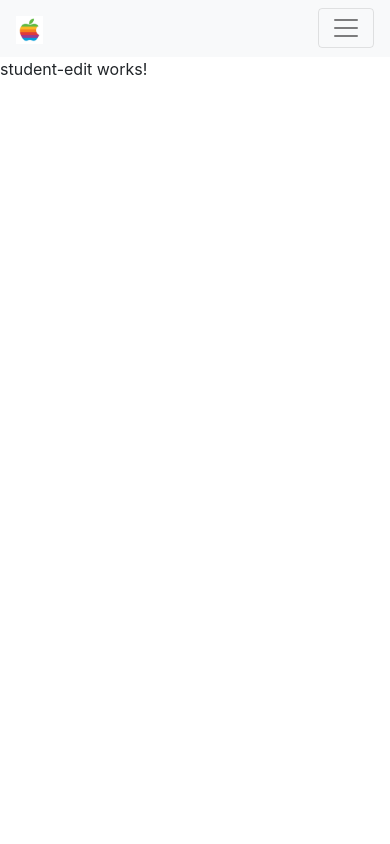
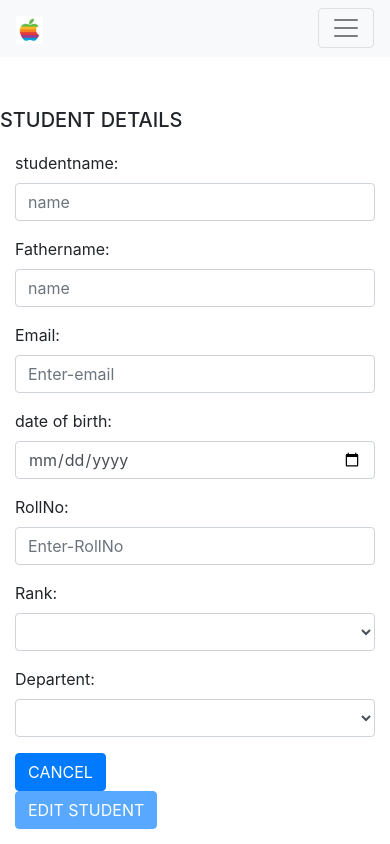
Before and after one commit to sivaiah1525/CrudOperation, an Angular app: page /student-edit in a window 390 px wide. Built offline with nearby package versions, Linux system fonts and the light colour scheme.

Commit message:
add sort in table

```diff
--- a/src/app/components/home/home.component.html
+++ b/src/app/components/home/home.component.html
@@ -119,9 +119,10 @@
                 <thead>
                     <tr>
                         <th scope="col">S.no</th>
-                        <th scope="col">Name</th>
-                        <th scope="col">MailId</th>
-                        <th scope="col">RollNo</th>
+                        <th scope="col" class="p-3"> Name <i class="fa fa-sort" (click)="pagesort()" style="font-size:30px; position: relative; top: 5px; cursor: pointer;"></i></th>
+                        <th scope="col">MailId </th>
+                        <th scope="col">RollNo
+                        </th>
                         <th scope="col"></th>
                     </tr>
                 </thead>
@@ -135,14 +136,26 @@
                             <div class="dropdown">
                                 <span data-toggle="dropdown"><h5 class="menuicon">ooo</h5></span>
                                 <div class="dropdown-menu">
-                                    <a class="dropdown-item" routerLink="/student-edit">EDIT</a>
-                                    <a class="dropdown-item" (click)="studentByIdDelet(x._id)">DELET</a>
+                                    <a class="dropdown-item" (click)="studentedit(x)">EDIT STUDENT</a>
+                                    <a class="dropdown-item" (click)="studentview(x)">VIEW STUDENT</a>
+                                    <a class="dropdown-item" (click)="studentByIdDelet(x._id)">DELET STUDENT</a>
                                 </div>
                             </div>
                         </td>
                     </tr>
                 </tbody>
             </table>
+
+            <!-- pagination  -->
+            <nav aria-label="Page navigation example">
+                <ul class="pagination">
+                    <li class="page-item"><a class="page-link" (click)="pagination(0)">Previous</a></li>
+                    <li class="page-item"><a class="page-link" (click)="pagination(2)">1</a></li>
+                    <li class="page-item"><a class="page-link" (click)="pagination(4)">2</a></li>
+                    <li class="page-item"><a class="page-link" (click)="pagination(6)">3</a></li>
+                    <li class="page-item"><a class="page-link" (click)="pagination(8)">Next</a></li>
+                </ul>
+            </nav>
         </div>
     </div>
 </div>
--- a/src/app/components/table/student-edit/student-edit.component.css
+++ b/src/app/components/table/student-edit/student-edit.component.css
@@ -0,0 +1,3 @@
+.form-control.form-group {
+    width: 100%;
+}
--- a/src/app/components/table/student-edit/student-edit.component.html
+++ b/src/app/components/table/student-edit/student-edit.component.html
@@ -1,2 +1,94 @@
 <app-navbar></app-navbar>
-<p>student-edit works!</p>
+
+<div class="container">
+    <!-- student details form  -->
+    <div class="row mt-5 justify-content-center">
+        <div class="col-sm-8">
+            <form [formGroup]="studenteditdetails" (ngSubmit)=UpdateStudent(studenteditdetails.value)>
+                <div class="row">
+                    <h5 class="modal-title">STUDENT DETAILS</h5>
+                </div>
+                <div class="row mt-3 justify-content-around">
+                    <div class="col-sm-6">
+                        <!-- student name  -->
+                        <div class="form-group">
+                            <label>studentname:</label>
+                            <input type="text" class="form-control" formControlName="studentname" placeholder="name">
+                            <div *ngIf="studenteditdetails.controls.studentname.errors">
+                                <span *ngIf="studenteditdetails.controls.studentname.invalid && studenteditdetails.controls.studentname.touched ">please Enter studentname</span>
+                            </div>
+                        </div>
+                        <!-- father Name  -->
+                        <div class="form-group">
+                            <label>Fathername:</label>
+                            <input type="text" class="form-control" formControlName="Fathername" placeholder="name">
+                            <div *ngIf="studenteditdetails.controls.Fathername.errors">
+                                <span *ngIf="studenteditdetails.controls.Fathername.invalid && studenteditdetails.controls.Fathername.touched ">please Enter Fathername</span>
+                            </div>
+                        </div>
+                        <!-- email id  -->
+                        <div class="form-group">
+                            <label>Email:</label>
+                            <input type="email" class="form-control" formControlName="mailId" placeholder="Enter-email">
+                            <div *ngIf="studenteditdetails.controls.mailId.errors">
+                                <span *ngIf="studenteditdetails.controls.mailId.invalid && studenteditdetails.controls.mailId.touched ">please Enter mailId</span>
+                            </div>
+                        </div>
+                    </div>
+                    <div class="col-sm-6">
+
+                        <!-- date of birth  -->
+                        <div class="form-group">
+                            <label>date of birth:</label>
+                            <input type="date" class="form-control" formControlName="DOF" placeholder="date of birth">
+                            <div *ngIf="studenteditdetails.controls.DOF.errors">
+                                <span *ngIf="studenteditdetails.controls.DOF.invalid && studenteditdetails.controls.DOF.touched ">please Enter date of birth</span>
+                            </div>
+                        </div>
+
+                        <!-- Roll Number  -->
+                        <div class="form-group">
+                            <label>RollNo:</label>
+                            <input type="number" class="form-control" formControlName="RollNo" placeholder="Enter-RollNo">
+                            <div *ngIf="studenteditdetails.controls.RollNo.errors">
+                                <span *ngIf="studenteditdetails.controls.RollNo.invalid && studenteditdetails.controls.RollNo.touched ">please Enter RollNo</span>
+                            </div>
+                        </div>
+
+                        <!-- Rank  -->
+                        <div class="form-group">
+                            <label>Rank:</label>
+                            <select class="form-control" formControlName="Rank">
+                                <option value="A">A</option>
+                                <option value="B">B</option>
+                                <option value="C">C</option>
+                                <option value="D">D</option>
+                                <option value="F">F</option>
+                              </select>
+                        </div>
+                        <!-- department  -->
+                        <div class="form-group">
+                            <label>Departent:</label>
+                            <select class="form-control" formControlName="Departent">
+                                <option value="Mech">Mech</option>
+                                <option value="ECE">ECE</option>
+                                <option value="EEE">EEE</option>
+                                <option value="CSC">CSC</option>
+                              </select>
+                        </div>
+                    </div>
+                </div>
+
+
+                <div class="row justify-content-around">
+                    <div class="col-sm-6">
+                        <button type="button" class="btn btn-primary" (click)="cancel()">CANCEL</button>
+                    </div>
+                    <div class="col-sm-6">
+                        <button type="submit" [disabled]="studenteditdetails.invalid" class="btn btn-primary">EDIT STUDENT</button>
+                    </div>
+                </div>
+            </form>
+        </div>
+    </div>
+</div>
--- a/src/app/components/table/student-edit/student-edit.component.ts
+++ b/src/app/components/table/student-edit/student-edit.component.ts
@@ -1,4 +1,8 @@
+import { FormGroup, FormControl, Validators } from '@angular/forms';
+import { ActivatedRoute } from '@angular/router';
 import { Component, OnInit } from '@angular/core';
+import { Location } from '@angular/common';
+
 
 @Component({
   selector: 'app-student-edit',
@@ -6,10 +10,43 @@ import { Component, OnInit } from '@angular/core';
   styleUrls: ['./student-edit.component.css']
 })
 export class StudentEditComponent implements OnInit {
-
-  constructor() { }
+  studentdetails: any;
+  studenteditdetails: any;
+  constructor(
+    private router: ActivatedRoute,
+    private location: Location
+  ) {
+    this.studentEdit();
+  }
 
   ngOnInit(): void {
+    this.studenteditdetails = new FormGroup({
+      studentname: new FormControl(this.studentdetails.studentname, [Validators.required]),
+      Fathername: new FormControl(this.studentdetails.Fathername, [Validators.required]),
+      mailId: new FormControl(this.studentdetails.mailId, [Validators.required]),
+      RollNo: new FormControl(this.studentdetails.RollNo, [Validators.required]),
+      DOF: new FormControl(this.studentdetails.DOF, [Validators.required]),
+      Rank: new FormControl(this.studentdetails.Rank, [Validators.required]),
+      Departent: new FormControl(this.studentdetails.Departent, [Validators.required]),
+    });
+  }
+  studentEdit() {
+    this.router.params.subscribe(params => {
+      this.studentdetails = params;
+    });
+  }
+  cancel(){
+    this.location.back();
+
+  }
+
+  // updateStudent Details
+  UpdateStudent(data) {
+    try {
+      this.location.back();
+    } catch (error) {
+      console.log(error);
+    }
   }
 
 }
--- a/src/app/components/table/student-view/student-view.component.html
+++ b/src/app/components/table/student-view/student-view.component.html
@@ -1 +1,19 @@
-<p>student-view works!</p>
+<app-navbar></app-navbar>
+<div class="container">
+    <div class="row mt-4 justify-content-center">
+        <div class="col-sm-6 ">
+            <div class="row">
+                <h3>STUDENT DETAILS</h3>
+            </div>
+            <h5>STUDENTNAME : {{studentdetails.studentname}}</h5>
+            <h5>FATHERNAME : {{studentdetails.Fathername}}</h5>
+            <h5>MAILID : {{studentdetails.mailId}}</h5>
+            <h5>DATE OF BIRTH : {{studentdetails.DOF}}</h5>
+            <h5>RANK : {{studentdetails.Rank}}</h5>
+            <h5>ROLLNUMBER : {{studentdetails.RollNo}}</h5>
+            <h5>DEPARTMENT : {{studentdetails.Departent}}</h5>
+            <button type="button" routerLink="/student-edit" class="btn btn-primary">EDIT STUDENT</button>
+
+        </div>
+    </div>
+</div>
--- a/src/app/components/table/student-view/student-view.component.ts
+++ b/src/app/components/table/student-view/student-view.component.ts
@@ -1,4 +1,6 @@
+import { Location } from '@angular/common';
 import { Component, OnInit } from '@angular/core';
+import { ActivatedRoute } from '@angular/router';
 
 @Component({
   selector: 'app-student-view',
@@ -6,10 +8,20 @@ import { Component, OnInit } from '@angular/core';
   styleUrls: ['./student-view.component.css']
 })
 export class StudentViewComponent implements OnInit {
-
-  constructor() { }
+  studentdetails: any;
+  constructor(
+    private router: ActivatedRoute,
+    private location: Location
+  ) {
+    this.  studentView();
+  }
 
   ngOnInit(): void {
   }
+  studentView() {
+    this.router.params.subscribe(params => {
+      this.studentdetails = params;
+    });
+  }
 
 }
--- a/src/app/service/tableserv/table.service.ts
+++ b/src/app/service/tableserv/table.service.ts
@@ -9,19 +9,25 @@ export class TableService {
 
   constructor(private http: HttpClient) { }
 
-
+  // creatStudent New
   CreatStudent(data) {
     const url = 'http://localhost:5000/user/student';
     return this.http.post(url, data).toPromise();
   }
-  GetStudentlist() {
+
+  // GetStudent LIST
+  GetStudentlist(limit, skip, sort) {
+    const params: any = {
+      limit,
+      skip,
+      sort
+    };
     const url = 'http://localhost:5000/user/student/all';
-    return this.http.get(url).toPromise();
+    return this.http.get(url, { params }).toPromise();
   }
 
   // deletbyid
   StudentDeletById(data) {
-    // console.log(data);
     const url = 'http://localhost:5000/user/student/deletbyid';
     return this.http.post(url, { id: data }).toPromise();
   }
```
Also changed, not shown: src/app/components/home/home.component.ts (+38 -8 lines).
